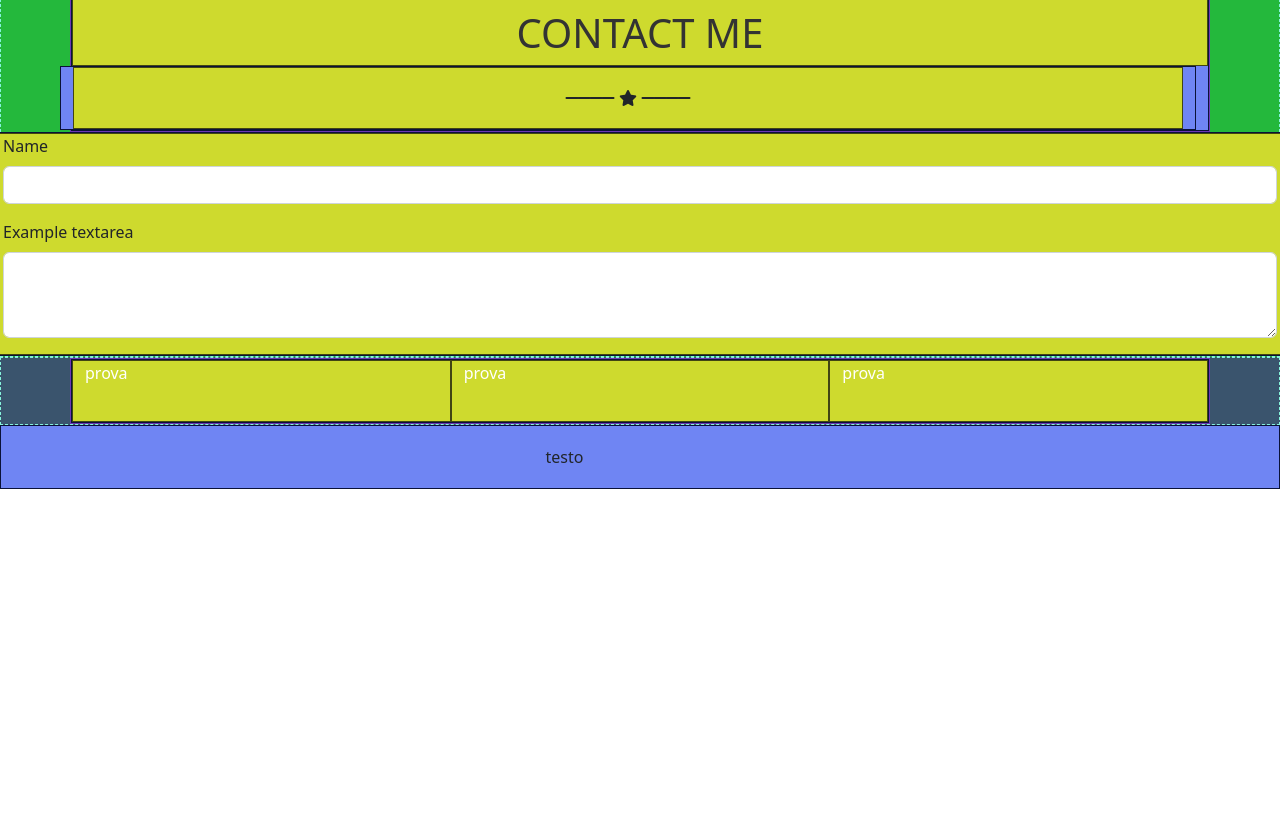
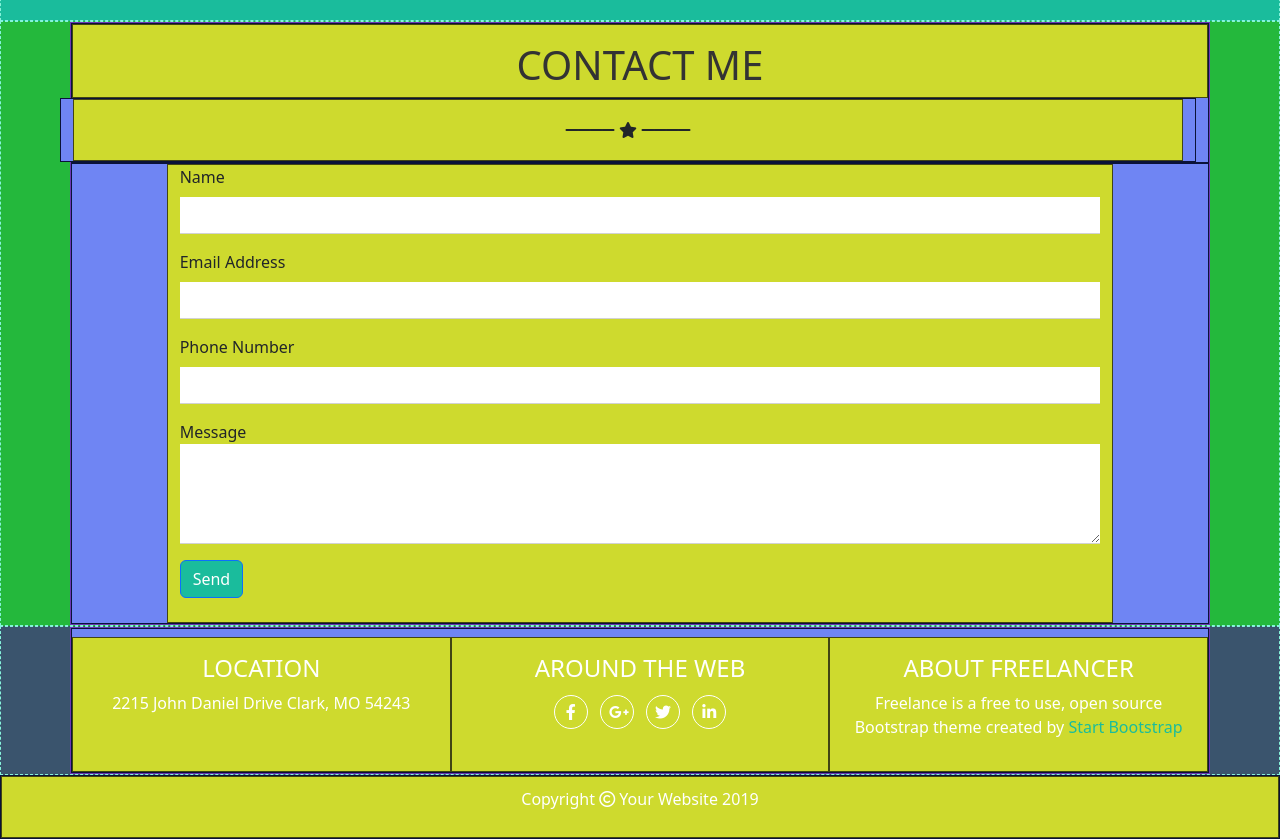
Before and after one commit to simonebonifazi/html-css-bootstrap-freelancer, a plain HTML site: page index.html in a window 1280 px wide. Shown: the part 1520-2359 px from the top of the page. Before the commit the page ends 2009 px from the top, so only its background shows below. Drawn offline with nearby package versions, Linux system fonts and the light colour scheme.

Commit message:
added-demo-with-debug

```diff
--- a/css/style.css
+++ b/css/style.css
@@ -83,3 +83,22 @@ header {
 .fa-star {
     padding: 5px;
 }
+
+#contact-me .my_border {
+    border: none;
+    border-bottom: 1px solid #D2D2D2;
+    border-radius: 0;
+}
+
+#contact-me .btn.btn-primary {
+    background-color: #1ABC9C;
+}
+
+#find-us .fa-brands {
+    width: 34px;
+    height: 34px;
+}
+
+#find-us .start-b {
+    color: #1ABC9C;
+}
--- a/index.html
+++ b/index.html
@@ -126,13 +126,13 @@
                 </div>
 
                 <div class="row">
-                    <div class="offset-2 col-8 offset-md-1 col-md-5 offset-lg-1 col-lg-5 mb-4 mt-4"> Freelancer is a
+                    <div class="offset-2 col-8 offset-md-1 col-md-5 offset-lg-1 col-lg-5 mb-4 mt-4 p-3"> Freelancer is a
                         free bootstrap
                         theme created
                         by
                         Start Bootstrap. The downloads includes the complete source file including HTML, CSS, and
                         JavaScript as well as optional LESS stylesheets for easy customization </div>
-                    <div class="offset-2 col-8 offset-md-0 col-md-5 col-lg-5 mb-4 mt-4" offset-md-0> Wheter
+                    <div class="offset-2 col-8 offset-md-0 col-md-5 col-lg-5 mb-4 mt-4 p-3" offset-md-0> Wheter
                         you're a student looking
                         to
                         showcase
@@ -144,7 +144,8 @@
 
                     <div class="col-12 d-flex justify-content-center">
 
-                        <button type="button" class="btn btn-outline-light"> <i class="fa-solid fa-download"></i>
+                        <button type="button" class="btn btn-outline-light p-2 mb-3"> <i
+                                class="fa-solid fa-download"></i>
                             Download</button>
                     </div>
                 </div>
@@ -173,27 +174,60 @@
                         </div>
                     </div>
                 </div>
-            </div>
-            <!-- inserire il form -->
-            <div class="row ">
-                <div class="col">
-                    <div class="mb-3">
-                        <label for="exampleFormControlInput1" class="form-label">Name</label>
-                        <input type="email" class="form-control">
-                    </div>
-                    <div class="mb-3">
-                        <label for="exampleFormControlTextarea1" class="form-label">Example textarea</label>
-                        <textarea class="form-control" id="exampleFormControlTextarea1" rows="3"></textarea>
+                <!-- inserire il form -->
+                <div class="row ">
+                    <div class="col offset-2 col-8 offset-md-1 col-md-10">
+                        <form>
+                            <div class="mb-3">
+                                <label for="name" class="form-label ">Name</label>
+                                <input type="text" class="form-control my_border" id="name">
+                            </div>
+                            <div class="mb-3">
+                                <label for="Email-Address" class="form-label ">Email Address</label>
+                                <input type="email" class="form-control my_border" id="Email-Address">
+                            </div>
+                            <div class="mb-3">
+                                <label for="phone-number" class="form-label ">Phone Number </label>
+                                <input type="text" class="form-control my_border" id="phone-number">
+                            </div>
+                            <div class="form-label mb-3">
+                                <label for="message">Message </label>
+                                <textarea class="form-control my_border" id="message" style="height: 100px"></textarea>
+                            </div>
+
+                            <button type="submit" class="btn btn-primary mb-4">Send</button>
+                        </form>
                     </div>
                 </div>
+            </div>
         </section>
         <!-- find us -->
         <section id="find-us">
             <div class="container">
-                <div class="row">
-                    <div class="col-12 col-md-4 ">prova</div>
-                    <div class="col-12 col-md-4 ">prova</div>
-                    <div class="col-12 col-md-4 ">prova</div>
+                <div class="row text-white text-center">
+                    <div class="col-12 col-md-4 p-3 mt-2 ">
+                        <h4>LOCATION</h4>
+                        <p> 2215 John Daniel Drive Clark, MO 54243</p>
+                    </div>
+                    <div class="col-12 col-md-4 p-3 mt-2">
+                        <h4>AROUND THE WEB</h4>
+                        <p>
+                            <span><i
+                                    class="fa-brands  border border-white rounded-circle p-2 m-1 fa-facebook-f"></i></span>
+                            <span> <i
+                                    class="fa-brands  border border-white rounded-circle p-2 m-1 fa-google-plus-g"></i></span>
+                            <span><i
+                                    class="fa-brands  border border-white rounded-circle p-2 m-1 fa-twitter"></i></span>
+                            <span><i
+                                    class="fa-brands border border-white rounded-circle p-2 m-1 fa-linkedin-in"></i></span>
+                        </p>
+                    </div>
+                    <div class="col-12 col-md-4 p-3 mt-2 ">
+                        <h4>ABOUT FREELANCER</h4>
+                        <p> Freelance is a free to use, open source Bootstrap theme created by <a
+                                class="start-b text-decoration-none">
+                                Start Bootstrap </a></p>
+                    </div>
                 </div>
             </div>
         </section>
@@ -202,8 +236,12 @@
     <footer>
         <div class="container-fluid">
 
-            <div class="row align-items-center ">
-                <div class=" offset-5 col-2">testo</div>
+            <div class="row">
+                <div class="col d-flex justify-content-center align-items-center">
+
+                    <p class="fs-6 text-white">Copyright <i class="fa-regular fa-copyright"></i> Your Website 2019
+                    </p>
+                </div>
             </div>
         </div>
     </footer>
```
